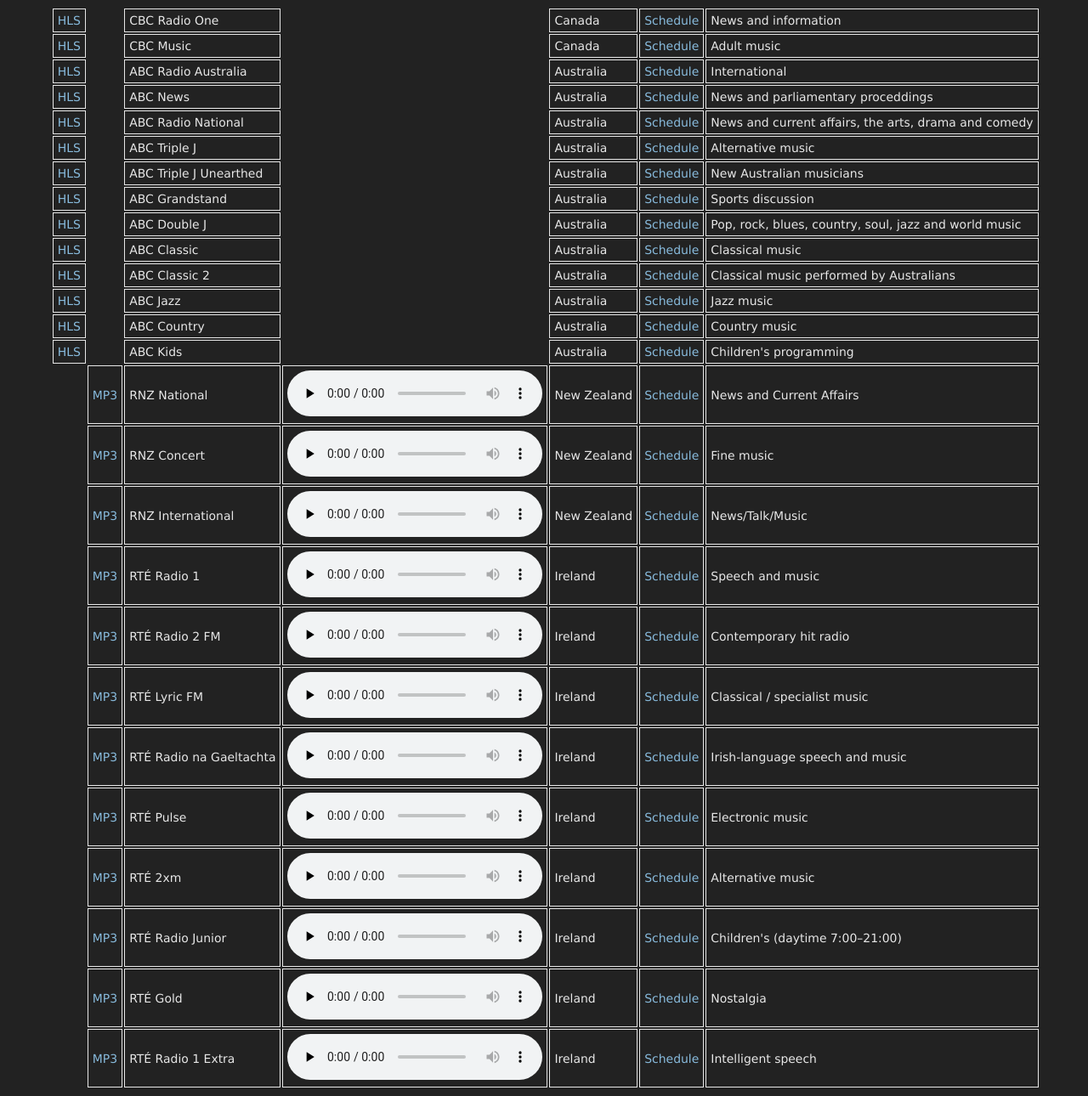
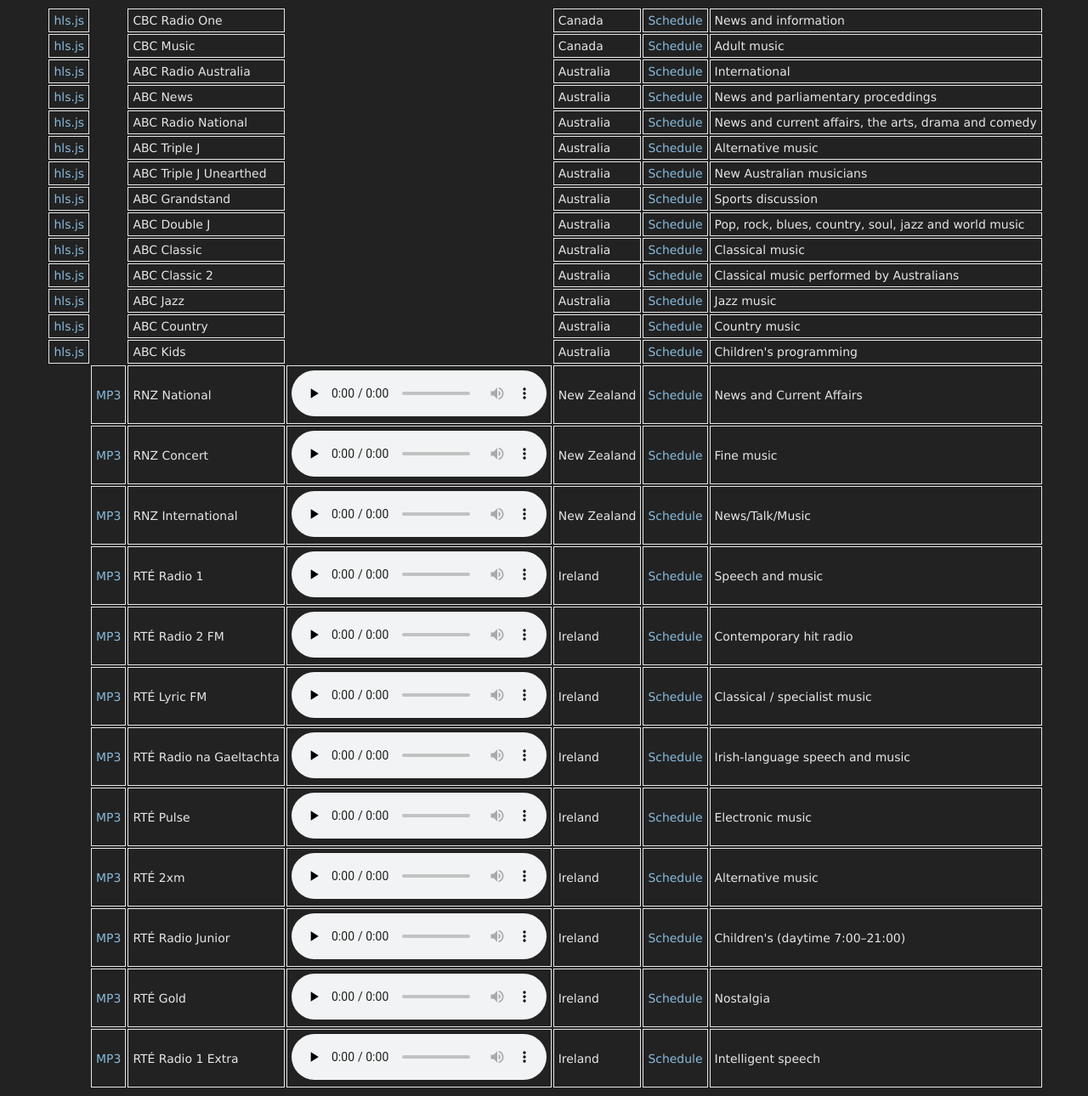
Before and after one commit to danburd/danburd.github.io, a Jekyll site: the page commonwealth.html, which Jekyll copies as it is, in a window 1280 px wide. Shown: the whole page at 85% size. Built offline with Jekyll 4.4.1, drawn with Linux system fonts in a browser that asks for light colours.

Commit message:
Changed HLS to hls.js

```diff
--- a/commonwealth.html
+++ b/commonwealth.html
@@ -8,7 +8,7 @@
 <body>
 <table>
   <tr>
-   <td><a href="/hlsjsaudio.html?stream=https://cbcliveradio-lh.akamaihd.net/i/CBCR1_TOR@118420/master.m3u8">HLS</a></td>
+   <td><a href="/hlsjsaudio.html?stream=https://cbcliveradio-lh.akamaihd.net/i/CBCR1_TOR@118420/master.m3u8">hls.js</a></td>
    <td></td>
    <td>CBC Radio One</td>
    <td></td>
@@ -17,7 +17,7 @@
    <td>News and information</td>
   </tr>
   <tr>
-   <td><a href="/hlsjsaudio.html?stream=https://cbcliveradio2-lh.akamaihd.net/i/CBCR2_TOR@382863/master.m3u8">HLS</a></td>
+   <td><a href="/hlsjsaudio.html?stream=https://cbcliveradio2-lh.akamaihd.net/i/CBCR2_TOR@382863/master.m3u8">hls.js</a></td>
    <td></td>
    <td>CBC Music</td>
    <td></td>
@@ -26,7 +26,7 @@
    <td>Adult music</td>
   </tr>
   <tr>
-   <td><a href="/hlsjsaudio.html?stream=https://abcradiolivehls-lh.akamaihd.net/i/ramultilang_1@176827/master.m3u8">HLS</a></td>
+   <td><a href="/hlsjsaudio.html?stream=https://abcradiolivehls-lh.akamaihd.net/i/ramultilang_1@176827/master.m3u8">hls.js</a></td>
    <td></td>
    <td>ABC Radio Australia</td>
    <td></td>
@@ -35,7 +35,7 @@
    <td>International</td>
   </tr>
   <tr>
-   <td><a href="/hlsjsaudio.html?stream=https://abcradiolivehls-lh.akamaihd.net/i/newsradio_1@327297/master.m3u8">HLS</a></td>
+   <td><a href="/hlsjsaudio.html?stream=https://abcradiolivehls-lh.akamaihd.net/i/newsradio_1@327297/master.m3u8">hls.js</a></td>
    <td></td>
    <td>ABC News</td>
    <td></td>
@@ -44,7 +44,7 @@
    <td>News and parliamentary proceddings</td>
   </tr>
   <tr>
-   <td><a href="/hlsjsaudio.html?stream=https://abcradiolivehls-lh.akamaihd.net/i/rnnsw_1@327290/master.m3u8">HLS</a></td>
+   <td><a href="/hlsjsaudio.html?stream=https://abcradiolivehls-lh.akamaihd.net/i/rnnsw_1@327290/master.m3u8">hls.js</a></td>
    <td></td>
    <td>ABC Radio National</td>
    <td></td>
@@ -53,7 +53,7 @@
    <td>News and current affairs, the arts, drama and comedy</td>
   </tr>
   <tr>
-   <td><a href="/hlsjsaudio.html?stream=https://abcradiolivehls-lh.akamaihd.net/i/triplejnsw_1@327300/master.m3u8">HLS</a></td>
+   <td><a href="/hlsjsaudio.html?stream=https://abcradiolivehls-lh.akamaihd.net/i/triplejnsw_1@327300/master.m3u8">hls.js</a></td>
    <td></td>
    <td>ABC Triple J</td>
    <td></td>
@@ -62,7 +62,7 @@
    <td>Alternative music</td>
   </tr>
   <tr>
-   <td><a href="/hlsjsaudio.html?stream=https://abcradiolivehls-lh.akamaihd.net/i/triplejunearthed_1@327301/master.m3u8">HLS</a></td>
+   <td><a href="/hlsjsaudio.html?stream=https://abcradiolivehls-lh.akamaihd.net/i/triplejunearthed_1@327301/master.m3u8">hls.js</a></td>
    <td></td>
    <td>ABC Triple J Unearthed</td>
    <td></td>
@@ -71,7 +71,7 @@
    <td>New Australian musicians</td>
   </tr>
   <tr>
-   <td><a href="/hlsjsaudio.html?stream=https://abcradiolivehls-lh.akamaihd.net/i/abcgrandstand_1@327284/master.m3u8">HLS</a></td>
+   <td><a href="/hlsjsaudio.html?stream=https://abcradiolivehls-lh.akamaihd.net/i/abcgrandstand_1@327284/master.m3u8">hls.js</a></td>
    <td></td>
    <td>ABC Grandstand</td>
    <td></td>
@@ -80,7 +80,7 @@
    <td>Sports discussion</td>
   </tr>
   <tr>
-   <td><a href="/hlsjsaudio.html?stream=https://abcradiolivehls-lh.akamaihd.net/i/doublejnsw_1@327293/master.m3u8">HLS</a></td>
+   <td><a href="/hlsjsaudio.html?stream=https://abcradiolivehls-lh.akamaihd.net/i/doublejnsw_1@327293/master.m3u8">hls.js</a></td>
    <td></td>
    <td>ABC Double J</td>
    <td></td>
@@ -89,7 +89,7 @@
    <td>Pop, rock, blues, country, soul, jazz and world music</td>
   </tr>
   <tr>
-   <td><a href="/hlsjsaudio.html?stream=https://abcradiolivehls-lh.akamaihd.net/i/classicfmnsw_1@327292/master.m3u8">HLS</a></td>
+   <td><a href="/hlsjsaudio.html?stream=https://abcradiolivehls-lh.akamaihd.net/i/classicfmnsw_1@327292/master.m3u8">hls.js</a></td>
    <td></td>
    <td>ABC Classic</td>
    <td></td>
@@ -98,7 +98,7 @@
    <td>Classical music</td>
   </tr>
   <tr>
-   <td><a href="/hlsjsaudio.html?stream=https://abcradiolivehls-lh.akamaihd.net/i/classic2_1@327291/master.m3u8">HLS</a></td>
+   <td><a href="/hlsjsaudio.html?stream=https://abcradiolivehls-lh.akamaihd.net/i/classic2_1@327291/master.m3u8">hls.js</a></td>
    <td></td>
    <td>ABC Classic 2</td>
    <td></td>
@@ -107,7 +107,7 @@
    <td>Classical music performed by Australians</td>
   </tr>
   <tr>
-   <td><a href="/hlsjsaudio.html?stream=https://abcradiolivehls-lh.akamaihd.net/i/abcjazz_1@327288/master.m3u8">HLS</a></td>
+   <td><a href="/hlsjsaudio.html?stream=https://abcradiolivehls-lh.akamaihd.net/i/abcjazz_1@327288/master.m3u8">hls.js</a></td>
    <td></td>
    <td>ABC Jazz</td>
    <td></td>
@@ -116,7 +116,7 @@
    <td>Jazz music</td>
   </tr>
   <tr>
-   <td><a href="/hlsjsaudio.html?stream=https://abcradiolivehls-lh.akamaihd.net/i/abccountry_1@327276/master.m3u8">HLS</a></td>
+   <td><a href="/hlsjsaudio.html?stream=https://abcradiolivehls-lh.akamaihd.net/i/abccountry_1@327276/master.m3u8">hls.js</a></td>
    <td></td>
    <td>ABC Country</td>
    <td></td>
@@ -125,7 +125,7 @@
    <td>Country music</td>
   </tr>
   <tr>
-   <td><a href="/hlsjsaudio.html?stream=https://abcradiolivehls-lh.akamaihd.net/i/abcextra_1@327281/master.m3u8">HLS</a></td>
+   <td><a href="/hlsjsaudio.html?stream=https://abcradiolivehls-lh.akamaihd.net/i/abcextra_1@327281/master.m3u8">hls.js</a></td>
    <td></td>
    <td>ABC Kids</td>
    <td></td>
```
